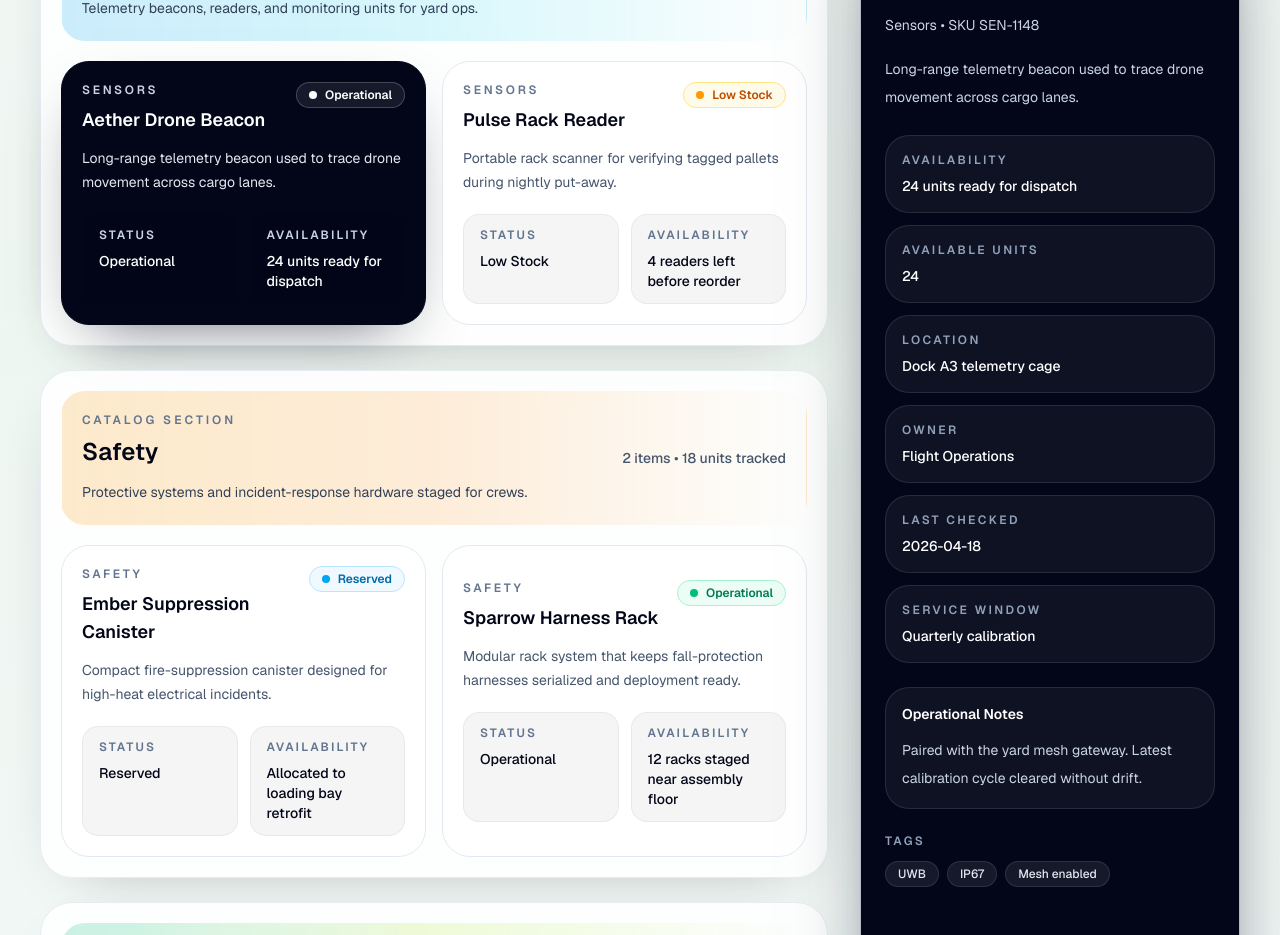
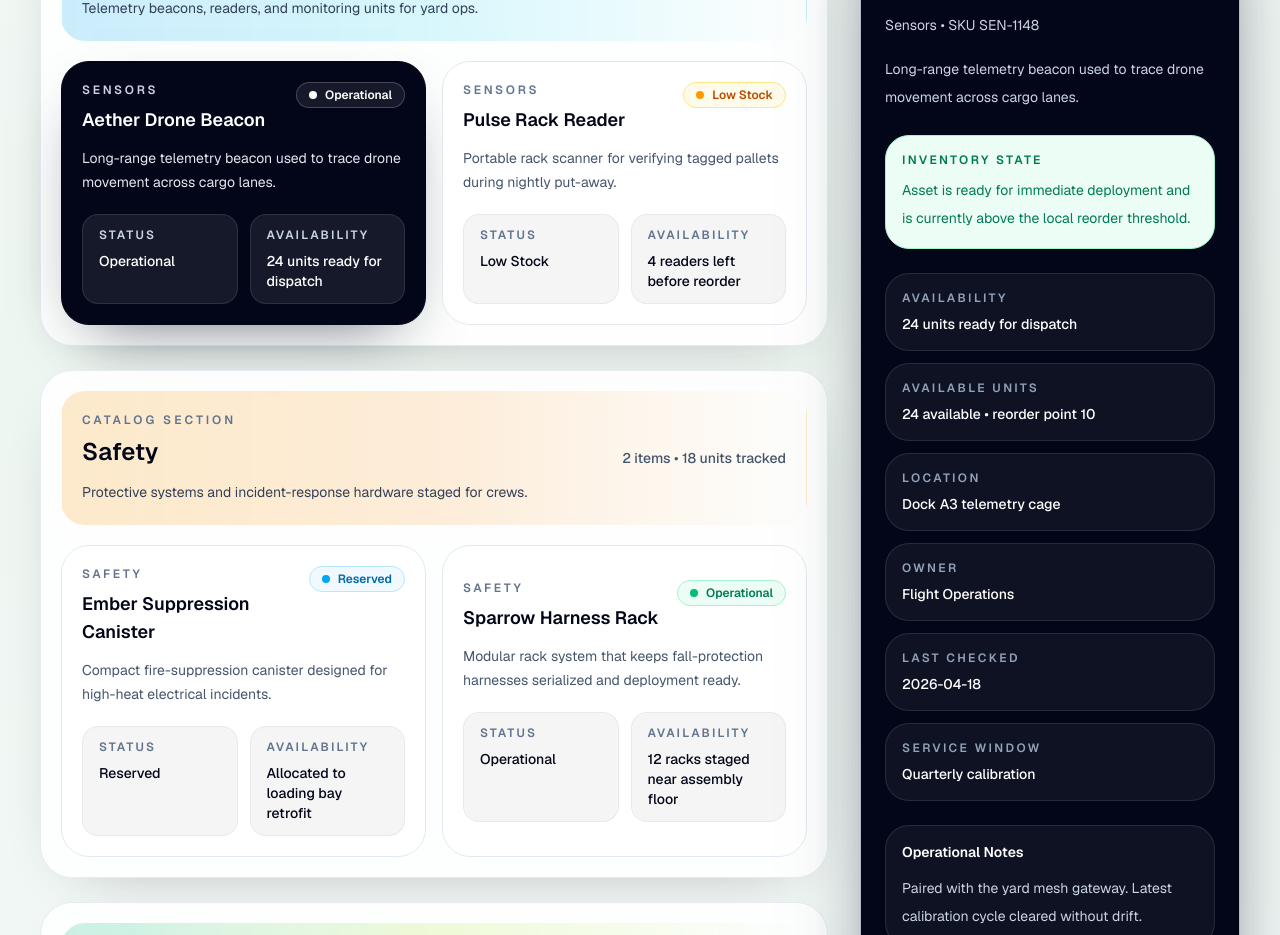
Before and after one commit to iamasx/api-test, a Next.js app: page /asset-inventory in a window 1280 px wide. Shown: the part 1000-1935 px from the top of the page. Built offline with nearby package versions, Linux system fonts and the light colour scheme.

Commit message:
style: polish inventory state presentation

```diff
--- a/src/app/globals.css
+++ b/src/app/globals.css
@@ -26,7 +26,7 @@ body {
   background-image:
     radial-gradient(circle at top, rgba(251, 191, 36, 0.22), transparent 36%),
     linear-gradient(180deg, #fcf8ef 0%, #f4efe7 52%, #ebe5d9 100%);
-  font-family: var(--font-geist-sans), sans-serif;
+  font-family: var(--font-geist-sans), Arial, Helvetica, sans-serif;
 }
 
 a {
--- a/src/components/asset-inventory/inventory-card.tsx
+++ b/src/components/asset-inventory/inventory-card.tsx
@@ -62,7 +62,11 @@ export function InventoryCard({
         {item.description}
       </p>
       <dl className="mt-5 grid gap-3 sm:grid-cols-2">
-        <div className="rounded-2xl border border-black/5 bg-black/[0.04] px-4 py-3">
+        <div
+          className={`rounded-2xl border px-4 py-3 ${
+            selected ? "border-white/10 bg-white/8" : "border-black/5 bg-black/[0.04]"
+          }`}
+        >
           <dt
             className={`text-xs font-semibold uppercase tracking-[0.18em] ${
               selected ? "text-slate-300" : "text-slate-500"
@@ -72,7 +76,11 @@ export function InventoryCard({
           </dt>
           <dd className="mt-2 text-sm font-medium">{item.status}</dd>
         </div>
-        <div className="rounded-2xl border border-black/5 bg-black/[0.04] px-4 py-3">
+        <div
+          className={`rounded-2xl border px-4 py-3 ${
+            selected ? "border-white/10 bg-white/8" : "border-black/5 bg-black/[0.04]"
+          }`}
+        >
           <dt
             className={`text-xs font-semibold uppercase tracking-[0.18em] ${
               selected ? "text-slate-300" : "text-slate-500"
--- a/src/components/asset-inventory/inventory-detail-panel.tsx
+++ b/src/components/asset-inventory/inventory-detail-panel.tsx
@@ -7,6 +7,17 @@ import {
 type InventoryDetailPanelProps = {
   item: InventoryItem;
 };
+
+const inventoryStateNotes = {
+  Operational:
+    "Asset is ready for immediate deployment and is currently above the local reorder threshold.",
+  "Low Stock":
+    "Supply is below the preferred threshold and should be replenished before the next shift rotation.",
+  Reserved:
+    "Inventory is healthy, but units are earmarked for a scheduled project or team allocation.",
+  Maintenance:
+    "Asset is intentionally unavailable while service work is completed and verified.",
+} satisfies Record<InventoryItem["status"], string>;
 
 export function InventoryDetailPanel({ item }: InventoryDetailPanelProps) {
   const category = getInventoryCategoryById(item.categoryId);
@@ -37,6 +48,13 @@ export function InventoryDetailPanel({ item }: InventoryDetailPanelProps) {
 
       <p className="mt-5 text-sm leading-7 text-slate-300">{item.description}</p>
 
+      <div className={`mt-6 rounded-[1.5rem] border px-4 py-4 ${statusStyle.badge}`}>
+        <p className="text-xs font-semibold uppercase tracking-[0.2em]">
+          Inventory State
+        </p>
+        <p className="mt-2 text-sm leading-7">{inventoryStateNotes[item.status]}</p>
+      </div>
+
       <dl className="mt-6 grid gap-3 sm:grid-cols-2 xl:grid-cols-1">
         <div className="rounded-[1.5rem] border border-white/10 bg-white/5 px-4 py-4">
           <dt className="text-xs font-semibold uppercase tracking-[0.2em] text-slate-400">
@@ -51,7 +69,7 @@ export function InventoryDetailPanel({ item }: InventoryDetailPanelProps) {
             Available Units
           </dt>
           <dd className="mt-2 text-sm font-medium text-white">
-            {item.availableUnits}
+            {item.availableUnits} available • reorder point {item.reorderPoint}
           </dd>
         </div>
         <div className="rounded-[1.5rem] border border-white/10 bg-white/5 px-4 py-4">
```
